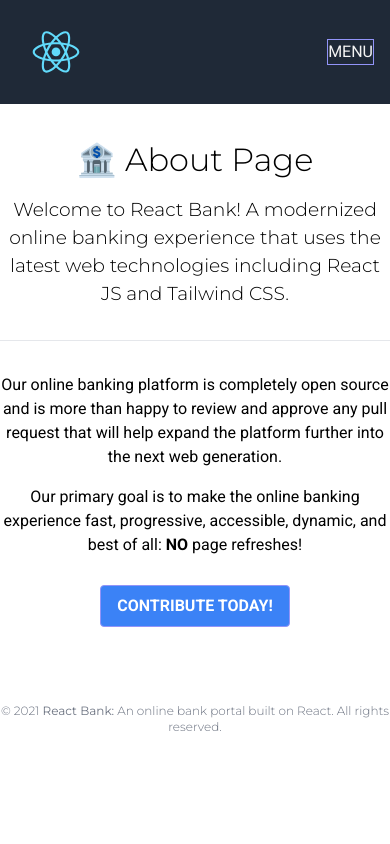
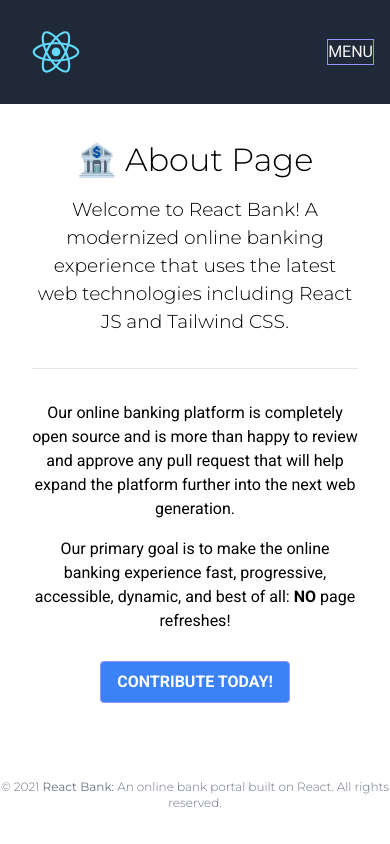
Before and after one commit to nugentmichael/react-bank, a React (Create React App) app: page /about in a window 390 px wide. Built offline with nearby package versions, Linux system fonts and the light colour scheme.

Commit message:
Add responsive layout fixes to the About page component.

```diff
--- a/src/layouts/About.js
+++ b/src/layouts/About.js
@@ -6,7 +6,7 @@ const About = (props) => {
 	}, [props.title]);
 
 	return (
-		<div className="flex items-center justify-center py-8 max-w-prose">
+		<div className="flex items-center justify-center p-8 max-w-prose">
 			<div>
 				<h1 className="mb-3">
 					<span role="img" aria-label="Bank Emoji">
```
